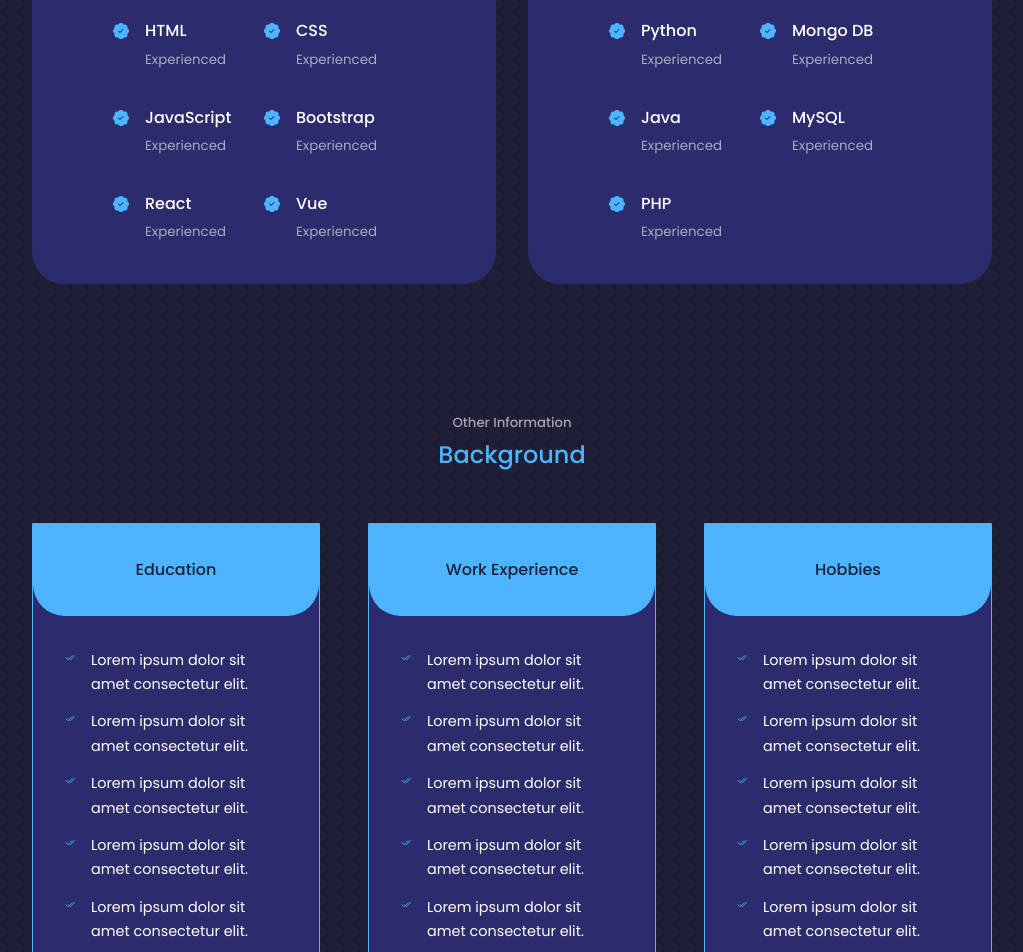
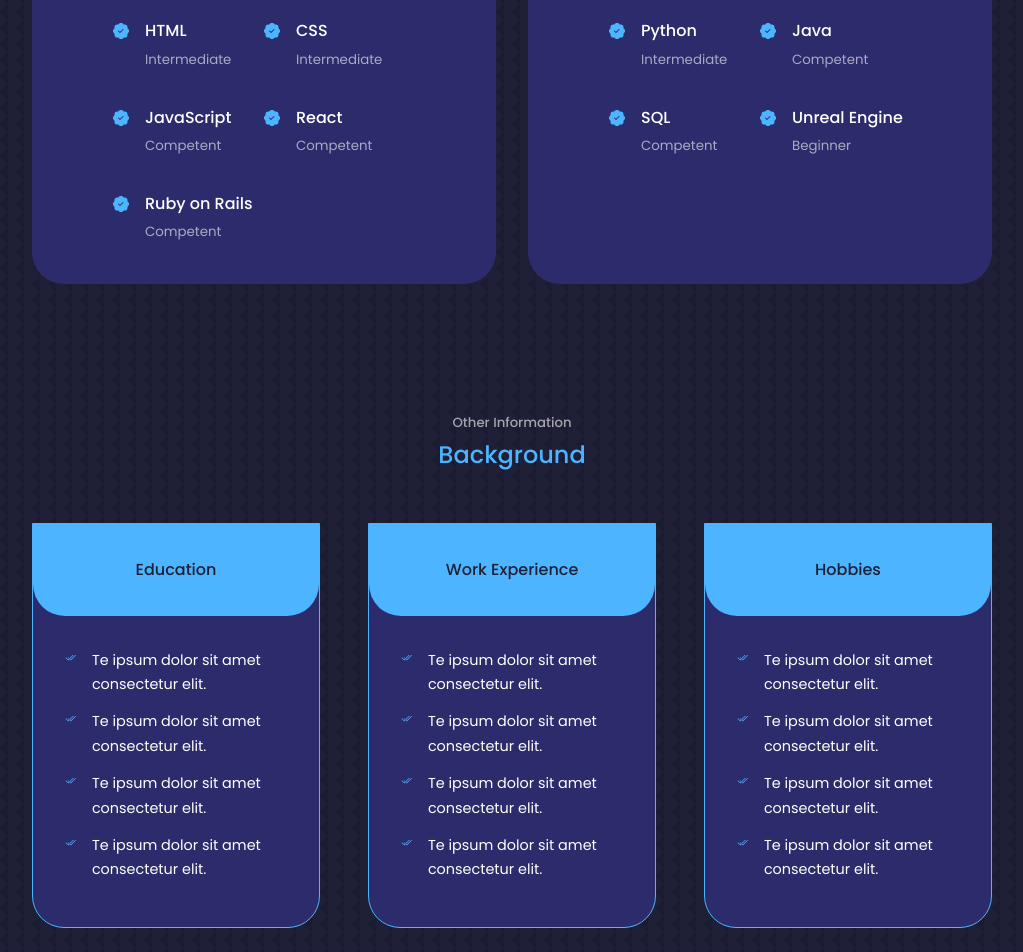
Before and after one commit to MayuranSundar/Portfolio, a React (Create React App) app: page / in a window 1280 px wide. Shown: the part 1820-2772 px from the top of the page, without its empty margins (128-1151 px from the left). Built offline with nearby package versions, Linux system fonts and the light colour scheme.

Commit message:
Added new components to experiene and background to keep the code dry

```diff
--- a/src/App.jsx
+++ b/src/App.jsx
@@ -5,7 +5,7 @@
 import Contact from './components/contact/Contact'
 import Experience from './components/experience/Experience'
 import Nav from './components/nav/Nav'
-import Services from './components/services/Services'
+import Background from './components/background/Background'
 import Portfolio from './components/portfolio/Portfolio'
 
 
@@ -16,7 +16,7 @@
       <Nav />
       <About />
       <Experience />
-      <Services />
+      <Background />
       <Portfolio />
       <Contact />
       <Footer />
--- /dev/null
+++ b/src/components/background/Background.jsx
@@ -0,0 +1,56 @@
+import React from 'react'
+import './background.css'
+import {BsCheck2All} from 'react-icons/bs'
+import BackgroundInfo from './BackgroundInfo'
+
+const Background = () => {
+  return (
+    <section id='background'>
+      <h5>Other Information</h5>
+      <h2>Background</h2>
+      <div className="container background__container">
+        <article className="background__col">
+          <div className="background__head">
+            <h3>Education</h3>
+          </div>
+
+          <ul className="background__list">
+             <BackgroundInfo info="Te ipsum dolor sit amet consectetur elit."/>
+             <BackgroundInfo info="Te ipsum dolor sit amet consectetur elit."/>
+             <BackgroundInfo info="Te ipsum dolor sit amet consectetur elit."/>
+             <BackgroundInfo info="Te ipsum dolor sit amet consectetur elit."/>
+          </ul>
+        </article>
+
+        <article className="background__col">
+          <div className="background__head">
+            <h3>Work Experience</h3>
+          </div>
+
+          <ul className="background__list">
+            <BackgroundInfo info="Te ipsum dolor sit amet consectetur elit."/>
+            <BackgroundInfo info="Te ipsum dolor sit amet consectetur elit."/>
+            <BackgroundInfo info="Te ipsum dolor sit amet consectetur elit."/>
+            <BackgroundInfo info="Te ipsum dolor sit amet consectetur elit."/>
+          </ul>
+        </article>
+
+        <article className="background__col">
+          <div className="background__head">
+            <h3>Hobbies</h3>
+          </div>
+
+          <ul className="background__list">
+            <BackgroundInfo info="Te ipsum dolor sit amet consectetur elit."/>
+            <BackgroundInfo info="Te ipsum dolor sit amet consectetur elit."/>
+            <BackgroundInfo info="Te ipsum dolor sit amet consectetur elit."/>
+            <BackgroundInfo info="Te ipsum dolor sit amet consectetur elit."/>
+          </ul>
+        </article>
+
+      </div>
+    </section>
+  )
+}
+
+export default Background
--- /dev/null
+++ b/src/components/background/BackgroundInfo.jsx
@@ -0,0 +1,13 @@
+import React from 'react'
+import {BsCheck2All} from 'react-icons/bs'
+
+const BackgroundInfo = (props) => {
+  return (
+    <li>
+        <BsCheck2All className='background__list-icon'/>
+        <p>{props.info}</p>
+    </li>
+  )
+}
+
+export default BackgroundInfo
--- a/src/components/services/services.css
+++ b/src/components/background/background.css
@@ -1,10 +1,10 @@
-.services__container{
+.background__container{
     display: grid;
     grid-template-columns: repeat(3,1fr);
     gap: 3rem;
 }
 
-.service {
+.background__col {
     background: var(--color-bg-variant);
     border-radius: 0 0 2rem 2rem;
     border: 1px solid var(--color-primary);
@@ -12,59 +12,59 @@
     transition: var(--transition);
 }
 
-.service:hover{
+.background__col:hover{
     background: transparent;
     border-color: var(--color-primary-variant);
     cursor: default;
 }
 
-.service__head{
+.background__head{
     background: var(--color-primary);
     padding: 2rem;
     border-radius: 0 0 2rem 2rem;
     box-shadow: 0 2rem rem rgb(0, 0, 0, 0.1);
 }
 
-.service__head h3{
+.background__head h3{
     color: var(--color-bg);
     font-size: 1rem;
     text-align: center;
 }
 
-.service__list{
+.background__list{
     padding: 2rem;
 }
 
-.service__list li{
+.background__list li{
     display: flex;
     gap: 1rem;
     margin-bottom: 0.8rem;
 }
 
-.service__list-icon{
+.background__list-icon{
     color: var(--color-primary);
     margin-top: 2px;
 }
 
-.service__list p{
+.background__list p{
     font-size: 0.9rem;
 }
 
 /* ============== MEDIA QUERIES (MEDIUM DEVICES) ============== */
 @media screen and (max-width: 1024px){
-    .services__container{
+    .background__container{
         grid-template-columns: 1fr 1fr;
         gap: 2rem;
     }
 
-    .service{
+    .background__col{
         height: auto;
     }
 }
 
 /* ============== MEDIA QUERIES (SMALL DEVICES) ============== */
 @media screen and (max-width: 600px){
-    .services__container{
+    .background__container{
         grid-template-columns: 1fr;
         gap: 1.5rem;
     }
--- a/src/components/experience/Experience.jsx
+++ b/src/components/experience/Experience.jsx
@@ -1,6 +1,6 @@
 import React from 'react'
 import './experience.css'
-import {BsFillPatchCheckFill} from 'react-icons/bs'
+import ExperienceDetails from './ExperienceDetails'
 
 const Experience = () => {
   return (
@@ -11,102 +11,23 @@
       <div className="container experience__container">
         <div className="experience__frontend">
 
-          <h3>Frontend Development</h3>
+          <h3>Web Development</h3>
           <div className="experience__content">
+            <ExperienceDetails skill="HTML" level="Intermediate"/>
+            <ExperienceDetails skill="CSS" level="Intermediate"/>
+            <ExperienceDetails skill="JavaScript" level="Competent"/>
+            <ExperienceDetails skill="React" level="Competent"/>
+            <ExperienceDetails skill="Ruby on Rails" level="Competent"/>
+          </div>
 
-            <article className="experience__details">
-              <BsFillPatchCheckFill className='experience__details-icon'/>
-              <div>
-                <h4>HTML</h4>
-                <small className="text-light">Experienced</small>
-              </div>
-            </article>
-
-            <article className="experience__details">
-              <BsFillPatchCheckFill className='experience__details-icon'/>
-              <div>
-                <h4>CSS</h4>
-                <small className="text-light">Experienced</small>
-              </div>
-            </article>
-
-            <article className="experience__details">
-              <BsFillPatchCheckFill className='experience__details-icon'/>
-              <div>
-                <h4>JavaScript</h4>
-                <small className="text-light">Experienced</small>
-              </div>
-            </article>
-
-            <article className="experience__details">
-              <BsFillPatchCheckFill className='experience__details-icon'/>
-              <div>
-                <h4>Bootstrap</h4>
-                <small className="text-light">Experienced</small>
-              </div>
-            </article>
-
-            <article className="experience__details">
-              <BsFillPatchCheckFill className='experience__details-icon'/>
-              <div>
-                <h4>React</h4>
-                <small className="text-light">Experienced</small>
-              </div>
-            </article>
-
-            <article className="experience__details">
-              <BsFillPatchCheckFill className='experience__details-icon'/>
-              <div>
-                <h4>Vue</h4>
-                <small className="text-light">Experienced</small>
-              </div>
-            </article>
-
-          </div>
         </div>
         <div className="experience__backend">
-          <h3>Backend Development</h3>
+          <h3>Other Technical Skills</h3>
           <div className="experience__content">
-
-            <article className="experience__details">
-              <BsFillPatchCheckFill className='experience__details-icon'/>
-              <div>
-                <h4>Python</h4>
-                <small className="text-light">Experienced</small>
-              </div>
-            </article>
-
-            <article className="experience__details">
-              <BsFillPatchCheckFill className='experience__details-icon'/>
-              <div>
-                <h4>Mongo DB</h4>
-                <small className="text-light">Experienced</small>
-              </div>
-            </article>
-
-            <article className="experience__details">
-              <BsFillPatchCheckFill className='experience__details-icon'/>
-              <div>
-                <h4>Java</h4>
-                <small className="text-light">Experienced</small>
-              </div>
-            </article>
-
-            <article className="experience__details">
-              <BsFillPatchCheckFill className='experience__details-icon'/>
-              <div>
-                <h4>MySQL</h4>
-                <small className="text-light">Experienced</small>
-              </div>
-            </article>
-
-            <article className="experience__details">
-              <BsFillPatchCheckFill className='experience__details-icon'/>
-              <div>
-                <h4>PHP</h4>
-                <small className="text-light">Experienced</small>
-              </div>
-            </article>
+            <ExperienceDetails skill="Python" level="Intermediate"/>
+            <ExperienceDetails skill="Java" level="Competent"/>
+            <ExperienceDetails skill="SQL" level="Competent"/>
+            <ExperienceDetails skill="Unreal Engine" level="Beginner"/>
           </div>
         </div>
       </div>
--- /dev/null
+++ b/src/components/experience/ExperienceDetails.jsx
@@ -0,0 +1,16 @@
+import React from 'react'
+import {BsFillPatchCheckFill} from 'react-icons/bs'
+
+const ExperienceDetails = (props) => {
+  return (
+    <article className="experience__details">
+        <BsFillPatchCheckFill className='experience__details-icon'/>
+        <div>
+        <h4>{props.skill}</h4>
+        <small className="text-light">{props.level}</small>
+        </div>
+    </article>
+  )
+}
+
+export default ExperienceDetails
--- a/src/components/footer/Footer.jsx
+++ b/src/components/footer/Footer.jsx
@@ -11,7 +11,7 @@
         <li><a href="/#">Home</a></li>
         <li><a href="#about">About</a></li>
         <li><a href="#experience">Experience</a></li>
-        <li><a href="#services">Services</a></li>
+        <li><a href="#background">Background</a></li>
         <li><a href="#portfolio">Portfolio</a></li>
         <li><a href="#contact">Contact</a></li>
       </ul>
--- a/src/components/header/CTA.jsx
+++ b/src/components/header/CTA.jsx
@@ -4,7 +4,7 @@
 const CTA = () => {
   return (
     <div className='cta'>
-        <a href={CV} download className='btn'>View CV</a>
+        <a href={CV} target="_blank" rel='noopener noreferrer' className='btn'>View CV</a>
         <a href="#contact" className='btn btn-primary'>Let's Talk</a>
     </div>
   )
--- a/src/components/nav/Nav.jsx
+++ b/src/components/nav/Nav.jsx
@@ -39,7 +39,7 @@
       <a href="/#" className='header active'><AiOutlineHome/></a>
       <a href="#about" className='about'><AiOutlineUser/></a>
       <a href="#experience" className='experience'><BiBook/> </a>
-      <a href="#services" className='services'><RiContactsLine/></a>
+      <a href="#background" className='background'><RiContactsLine/></a>
       <a href="#portfolio" className='portfolio'><AiOutlineAppstore/></a>
       <a href="#contact" className='contact'> <AiOutlineMessage/></a>
     </nav>
--- a/src/components/services/Services.jsx
+++ /dev/null
@@ -1,120 +0,0 @@
-import React from 'react'
-import './services.css'
-import {BsCheck2All} from 'react-icons/bs'
-
-const Services = () => {
-  return (
-    <section id='services'>
-      <h5>Other Information</h5>
-      <h2>Background</h2>
-      <div className="container services__container">
-        <article className="service">
-          <div className="service__head">
-            <h3>Education</h3>
-          </div>
-
-          <ul className="service__list">
-            <li>
-              <BsCheck2All className='service__list-icon'/>
-              <p>Lorem ipsum dolor sit amet consectetur elit.</p>
-            </li>
-
-            <li>
-              <BsCheck2All className='service__list-icon'/>
-              <p>Lorem ipsum dolor sit amet consectetur elit.</p>
-            </li>
-
-            <li>
-              <BsCheck2All className='service__list-icon'/>
-              <p>Lorem ipsum dolor sit amet consectetur elit.</p>
-            </li>
-
-            <li>
-              <BsCheck2All className='service__list-icon'/>
-              <p>Lorem ipsum dolor sit amet consectetur elit.</p>
-            </li>
-
-            <li>
-              <BsCheck2All className='service__list-icon'/>
-              <p>Lorem ipsum dolor sit amet consectetur elit.</p>
-            </li>
-          </ul>
-        </article>
-
-        <article className="service">
-          <div className="service__head">
-            <h3>Work Experience</h3>
-          </div>
-
-          <ul className="service__list">
-            <li>
-              <BsCheck2All className='service__list-icon'/>
-              <p>Lorem ipsum dolor sit amet consectetur elit.</p>
-            </li>
-
-            <li>
-              <BsCheck2All className='service__list-icon'/>
-              <p>Lorem ipsum dolor sit amet consectetur elit.</p>
-            </li>
-
-            <li>
-              <BsCheck2All className='service__list-icon'/>
-              <p>Lorem ipsum dolor sit amet consectetur elit.</p>
-            </li>
-
-            <li>
-              <BsCheck2All className='service__list-icon'/>
-              <p>Lorem ipsum dolor sit amet consectetur elit.</p>
-            </li>
-
-            <li>
-              <BsCheck2All className='service__list-icon'/>
-              <p>Lorem ipsum dolor sit amet consectetur elit.</p>
-            </li>
-
-            <li>
-              <BsCheck2All className='service__list-icon'/>
-              <p>Lorem ipsum dolor sit amet consectetur elit.</p>
-            </li>
-          </ul>
-        </article>
-
-        <article className="service">
-          <div className="service__head">
-            <h3>Hobbies</h3>
-          </div>
-
-          <ul className="service__list">
-            <li>
-              <BsCheck2All className='service__list-icon'/>
-              <p>Lorem ipsum dolor sit amet consectetur elit.</p>
-            </li>
-
-            <li>
-              <BsCheck2All className='service__list-icon'/>
-              <p>Lorem ipsum dolor sit amet consectetur elit.</p>
-            </li>
-
-            <li>
-              <BsCheck2All className='service__list-icon'/>
-              <p>Lorem ipsum dolor sit amet consectetur elit.</p>
-            </li>
-
-            <li>
-              <BsCheck2All className='service__list-icon'/>
-              <p>Lorem ipsum dolor sit amet consectetur elit.</p>
-            </li>
-
-            <li>
-              <BsCheck2All className='service__list-icon'/>
-              <p>Lorem ipsum dolor sit amet consectetur elit.</p>
-            </li>
-          </ul>
-        </article>
-
-      </div>
-    </section>
-  )
-}
-
-export default Services
```
Also changed, not shown: src/components/background/BackgroundData.js (added, +23 -0 lines).
